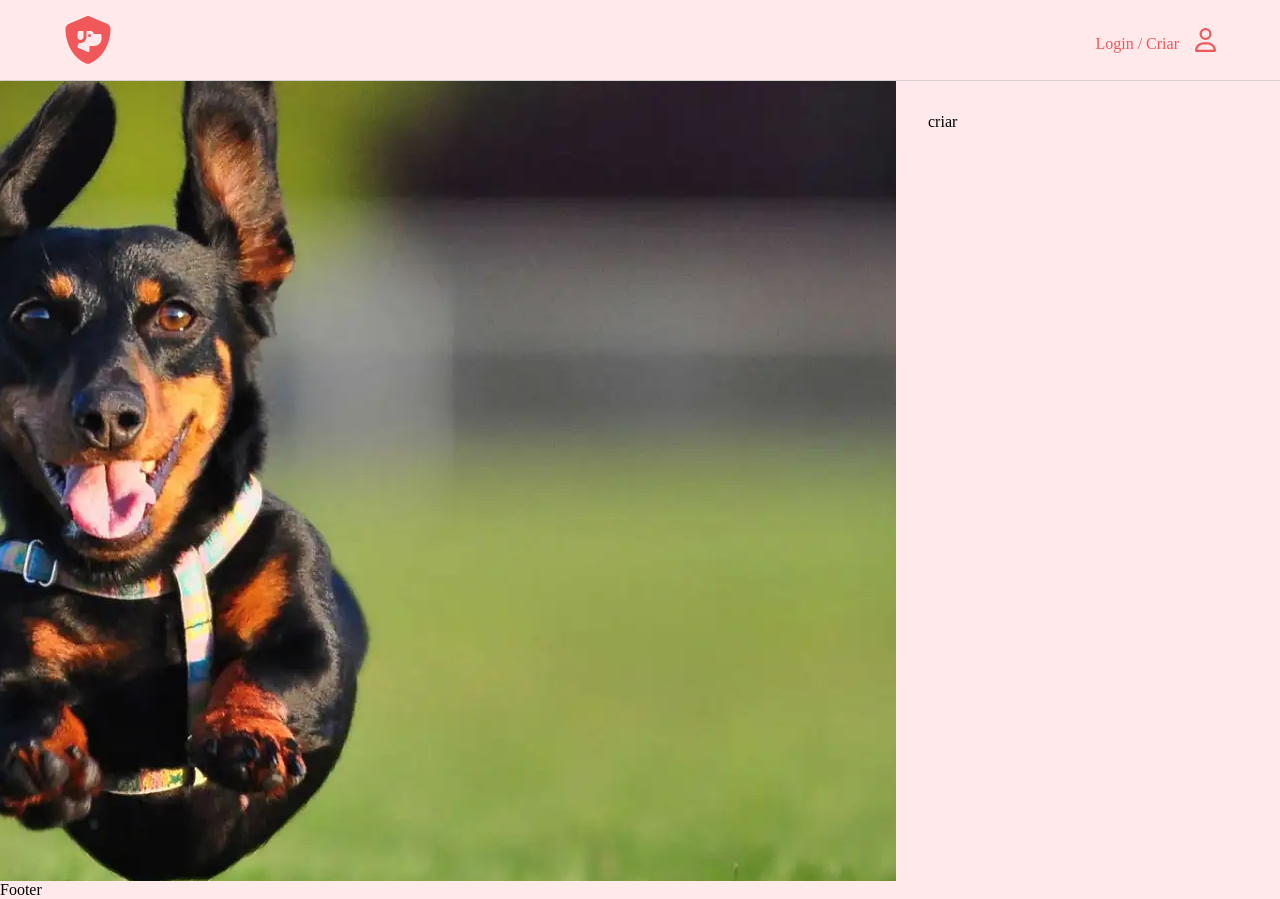
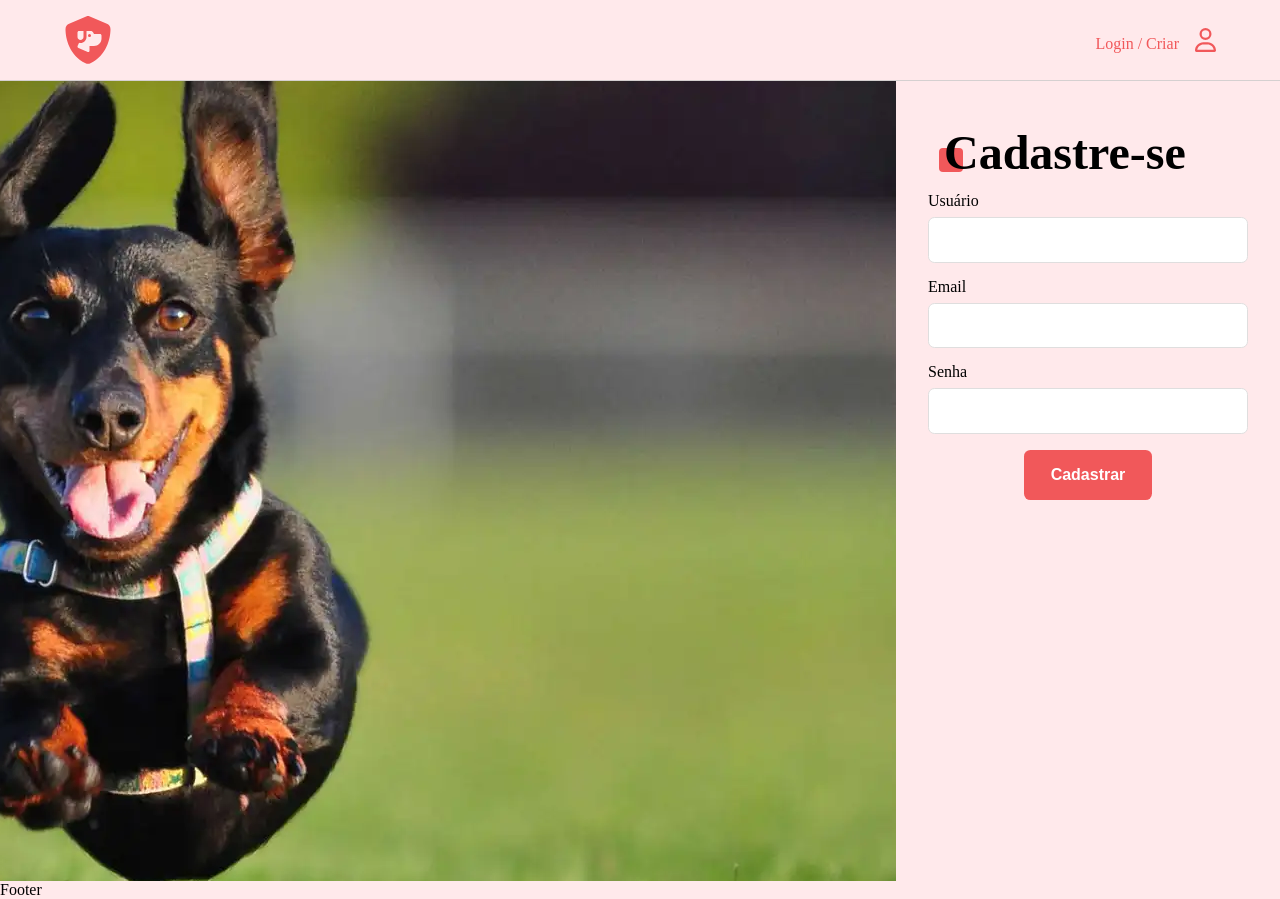
Before and after one commit to Edmundo1100/dogsFull, a React (Vite) app: page /login/criar in a window 1280 px wide. Built offline with nearby package versions, Linux system fonts and the light colour scheme.

Commit message:
cadastro usuario use efect

```diff
--- a/src/api/api.ts
+++ b/src/api/api.ts
@@ -3,37 +3,49 @@ export const API_URL = "https://dogsapi.origamid.dev/json";
 export function TOKEN_POST(body: any) {
   return {
     url: API_URL + "/jwt-auth/v1/token",
-    options:{
+    options: {
       method: "POST",
       headers: {
         "Content-Type": "application/json",
       },
       body: JSON.stringify(body),
+    },
+  };
 }
+
+export function TOKEN_VALIDADE_POST(token: any) {
+  return {
+    url: API_URL + "/jwt-auth/v1/token/validate",
+    options: {
+      method: "POST",
+      headers: {
+        Authorization: "Bearer " + token,
+      },
+    },
   };
 }
 
 export function GET_USER(token: any) {
   return {
     url: API_URL + "/api/user",
-    options:{
+    options: {
       method: "GET",
       headers: {
-          Authorization: 'Bearer ' + token,
+        Authorization: "Bearer " + token,
       },
-    }
+    },
   };
 }
 
-
-export function TOKEN_VALIDADE_POST(token: any) {
+export function POST_USER(body: any) {
   return {
-    url: API_URL + "/jwt-auth/v1/token/validate",
-    options:{
+    url: API_URL + "/api/user",
+    options: {
       method: "POST",
       headers: {
-          Authorization: 'Bearer ' + token,
+        "Content-Type": "application/json",
       },
-    }
+      body: JSON.stringify(body),
+    },
   };
 }
--- a/src/components/Header/Header.tsx
+++ b/src/components/Header/Header.tsx
@@ -6,7 +6,7 @@ import { userContext } from "../../context/userContext";
 import { Button } from "../forms/Button";
 
 export function Header() {
-  const { data, userLogout } = useContext(userContext);
+  const { dadosUsuario, userLogout } = useContext(userContext);
 
   return (
     <S.Container>
@@ -15,11 +15,11 @@ export function Header() {
           <FontAwesomeIcon icon={["fas", "shield-dog"]} className="iconeDog" />
         </Link>
 
-        {data ? (
+        {dadosUsuario ? (
           <Link to={"/conta"}>
-            <span>{data.nome}</span>
+            <span>{dadosUsuario.nome}</span>
             <FontAwesomeIcon icon={["far", "user"]} className="iconeUsuario" />
-            <Button type="button" onClick={userLogout}>
+            <Button type="button" color="primary" onClick={userLogout}>
               Sair
             </Button>
           </Link>
--- a/src/components/login/LoginCriar/LoginCriar.tsx
+++ b/src/components/login/LoginCriar/LoginCriar.tsx
@@ -1,7 +1,59 @@
-import * as S from './styles';
+import { FormEvent, useContext } from "react";
+import { useForm } from "../../../hooks/useForm";
+import { Button } from "../../forms/Button";
+import { Input } from "../../forms/Input";
+import * as S from "./styles";
+import { userContext } from "../../../context/userContext";
+import { Error } from "../../helper/Error";
 
 export function LoginCriar() {
-	return (
-		<S.Container>criar</S.Container>
-	);
-};
+  const username = useForm("");
+  const email = useForm("email");
+  const password = useForm("password");
+
+  const { criarUsuario, error, loading } = useContext(userContext);
+
+  async function handleSubmit(event: FormEvent) {
+    event.preventDefault();
+    await criarUsuario({
+      username: username.value,
+      email: email.value,
+      password: password.value,
+    });
+  }
+
+  return (
+    <S.Container className="animeLeft">
+      <h1 className="title">Cadastre-se</h1>
+      <form action="">
+        <Input
+          type="text"
+          label="Usuário"
+          name="username"
+          {...username}
+        ></Input>
+        <Input type="email" label="Email" name="email" {...email}></Input>
+        <Input
+          type="password"
+          label="Senha"
+          name="password"
+          {...password}
+        ></Input>
+
+        <div className="boxButton">
+          {loading ? (
+            <Button type="button" color="primary" disabled>
+              Cadastrando....
+            </Button>
+          ) : (
+            <Button type="button" color="primary" onClick={handleSubmit}>
+              Cadastrar
+            </Button>
+          )}
+
+          {error && <Error error={error} />}
+        </div>
+      </form>
+    </S.Container>
+  );
+}
--- a/src/components/login/LoginCriar/styles.ts
+++ b/src/components/login/LoginCriar/styles.ts
@@ -1,3 +1,7 @@
-import styled from 'styled-components';
+import styled from "styled-components";
 
-export const Container = styled.div``;
+export const Container = styled.div`
+  .boxButton {
+    text-align: center;
+  }
+`;
--- a/src/components/login/LoginEntrar/LoginEntrar.tsx
+++ b/src/components/login/LoginEntrar/LoginEntrar.tsx
@@ -3,13 +3,13 @@ import * as S from "./styles";
 import { FormEvent, useContext } from "react";
 import { Input } from "../../forms/Input";
 import { Button } from "../../forms/Button";
-import { useLoginEntrar } from "../../../hooks/useLoginEntrar/useLoginEntrar";
 import { userContext } from "../../../context/userContext";
 import { Error } from "../../helper/Error";
+import { useForm } from "../../../hooks/useForm";
 
 export function LoginEntrar() {
-  const username = useLoginEntrar("");
-  const password = useLoginEntrar("password");
+  const username = useForm("");
+  const password = useForm("password");
 
   const { userLogin, loading, error } = useContext(userContext);
   const navigate = useNavigate();
@@ -31,8 +31,9 @@ export function LoginEntrar() {
       <form action="">
         <Input label="Usuário" type="text" name="username" {...username} />
         <Input label="Senha" type="password" name="password" {...password} />
+        <div className="boxButton">
           {loading ? (
-          <Button type="button" disabled>
+            <Button type="button" color="primary" disabled>
               Carregando...
             </Button>
           ) : (
@@ -40,15 +41,15 @@ export function LoginEntrar() {
               Entrar
             </Button>
           )}
-
           {error && <Error error={error} />}
+        </div>
       </form>
 
-      <div style={{paddingTop: "2rem"}}>
+      <div className="boxPerdeuSenha">
         <Link to="/login/perdeu">Perdeu a Senha</Link>
       </div>
 
-      <div style={{ paddingTop: "4rem" }}>
+      <div className="boxCadastro">
         <h1>Cadastre-se</h1>
         <p>Ainda não possui conta? Cadastro-se no site.</p>
         <Button type="button" color="secudary" onClick={handleCadastrar}>
--- a/src/components/login/LoginEntrar/styles.ts
+++ b/src/components/login/LoginEntrar/styles.ts
@@ -1,6 +1,17 @@
-import styled from 'styled-components';
+import styled from "styled-components";
 
 export const Container = styled.div`
+  .boxButton {
+    text-align: center;
+  }
 
+  .boxPerdeuSenha {
+    padding-top: 2rem;
+    text-align: center;
+  }
 
+  .boxCadastro {
+    padding-top: 6rem;
+    text-align: center;
+  }
 `;
--- a/src/context/userContext.tsx
+++ b/src/context/userContext.tsx
@@ -1,6 +1,12 @@
 import { ReactNode, createContext, useEffect, useState } from "react";
-import { GET_USER, TOKEN_POST, TOKEN_VALIDADE_POST } from "../api/api";
+import {
+  GET_USER,
+  POST_USER,
+  TOKEN_POST,
+  TOKEN_VALIDADE_POST,
+} from "../api/api";
 import { useNavigate } from "react-router-dom";
+import { useFeatch } from "../hooks/useFetch";
 
 interface UserStorageProps {
   children: ReactNode;
@@ -8,28 +14,23 @@ interface UserStorageProps {
 
 export const userContext = createContext<any>({});
 export const UserStorage = ({ children }: UserStorageProps) => {
-  const [data, setData] = useState(null);
+  const [dadosUsuario, setdadosUsuario] = useState(null);
   const [login, setLogin] = useState(false);
-  const [loading, setLoading] = useState(false);
-  const [error, setError] = useState(null);
   const navigate = useNavigate();
+
+  const { loading, error, request } = useFeatch();
 
   useEffect(() => {
     async function autoLogin() {
       const token = window.localStorage.getItem("token");
       if (token) {
-        try {
-          setError(null);
-          setLoading(true);
-          const { url, options } = TOKEN_VALIDADE_POST(token);
-          const response = await fetch(url, options);
-          if (!response.ok) throw new Error("Token invalido");
+        const { url, options } = TOKEN_VALIDADE_POST(token);
+        const response = await request(url, options);
+        if (response.json) {
           await getUser(token);
-          navigate('/conta')
-        } catch (error) {
-           userLogout();
-        } finally {
-          setLoading(false);
+          navigate("/conta");
+        } else {
+          userLogout();
         }
       }
     }
@@ -37,42 +38,54 @@ export const UserStorage = ({ children }: UserStorageProps) => {
   }, []);
 
   async function userLogin(username: string, password: string) {
-    try {
-      setError(null);
-      setLoading(true);
-      const { url, options } = TOKEN_POST({ username, password });
-      const responseToken = await fetch(url, options);
-      if (!responseToken.ok) throw new Error('Usuario ou senha invalido');
-      const {token} = await responseToken.json()
-      window.localStorage.setItem("token", token);
-      await getUser(token);
-      navigate('/conta')
-    } catch (error: any) {
-      setError(error.message);
-      // userLogout();
-    } finally {
-      setLoading(false);
+    const { url, options } = TOKEN_POST({ username, password });
+    const res = await request(url, options);
+    if (res.json) {
+      window.localStorage.setItem("token", res.json.token);
+      setLogin(true);
+      await getUser(res.json.token);
+    } else {
+      userLogout();
     }
   }
   async function getUser(token: any) {
     const { url, options } = GET_USER(token);
-    const response = await fetch(url, options);
-    const json = await response.json();
-    setData(json);
-    console.log("resposta", json);
+    const res = await request(url, options);
+    if (res.json) {
+      setdadosUsuario(res.json);
+      navigate("/conta");
+    } else {
+      userLogout();
+    }
+  }
+  async function criarUsuario(body: any) {
+    const { url, options } = POST_USER(body);
+    const res = await request(url, options);
+    console.log('resp',res);
+    if (res.json) {
+      await userLogin(body.username, body.password);
+    }
   }
   async function userLogout() {
-    setData(null);
-    setError(null);
-    setLoading(false);
+    setdadosUsuario(null);
     setLogin(false);
     window.localStorage.removeItem("token");
-    navigate('/login')
+    navigate('/login');
   }
 
   return (
     <>
-      <userContext.Provider value={{ userLogin, userLogout, data, error , loading, login }}>
+      <userContext.Provider
+        value={{
+          userLogin,
+          userLogout,
+          criarUsuario,
+          dadosUsuario,
+          error,
+          loading,
+          login,
+        }}
+      >
         {children}
       </userContext.Provider>
     </>
--- /dev/null
+++ b/src/hooks/useFetch.tsx
@@ -0,0 +1,34 @@
+import { useCallback, useState } from "react";
+
+export const useFeatch = () => {
+  const [data, setData] = useState<any>(null);
+  const [error, setError] = useState<any>(null);
+  const [loading, setLoading] = useState<any>(false);
+
+  const request = useCallback(async (url: string, options: any) => {
+    let response;
+    let json;
+
+    try {
+      setError(null);
+      setLoading(true);
+      response = await fetch(url, options);
+      json = await response.json();
+      if (response.ok === false) throw new Error(json.message);
+    } catch (error: any) {
+      json = null;
+      setError(error.message);
+    } finally {
+      setData(json);
+      setLoading(false);
+      return { response, json, error };
+    }
+  }, []);
+
+  return {
+    data,
+    error,
+    loading,
+    request,
+  };
+};
--- a/src/hooks/useLoginEntrar/useLoginEntrar.tsx
+++ b/src/hooks/useForm.tsx
@@ -1,13 +1,17 @@
 import { ChangeEvent, useState } from "react";
 
 const types: any = {
-  email: {
-    regex: /^[\w-]+(\.[\w-]+)*@[A-Za-z0-9]+(\.[A-Za-z0-9]+)*(\.[A-Za-z]{2,})$/,
-    message: "Preencha um email válido.",
-  },
+  // email: {
+  //   regex: /^[\w-]+(\.[\w-]+)*@[A-Za-z0-9]+(\.[A-Za-z0-9]+)*(\.[A-Za-z]{2,})$/,
+  //   message: "Preencha um email válido.",
+  // },
+  // password: {
+  //   regex: /^(?=.*[0-9])(?=.*[a-zA-Z]).{2,}$/,
+  //   message: "Deve conter digitos e letras",
+  // },
 };
 
-export function useLoginEntrar(type: any) {
+export function useForm(type: any) {
   const [value, setValue] = useState("");
   const [error, setError] = useState("");
 
```
Lines whose indentation alone changed are shown as unchanged.
